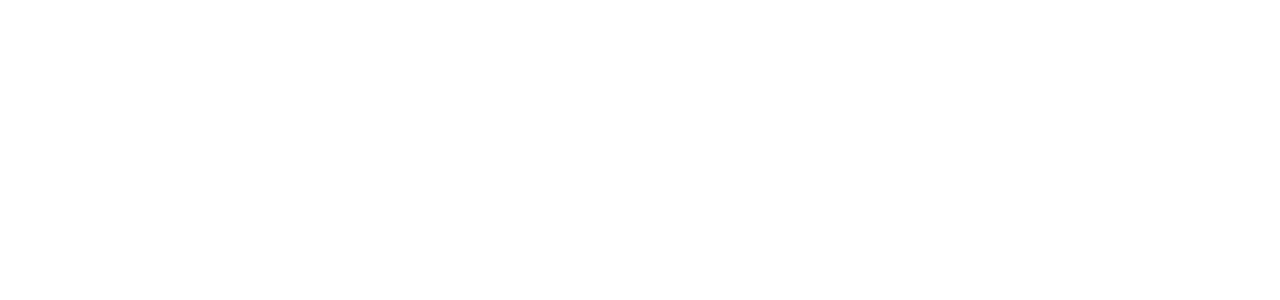
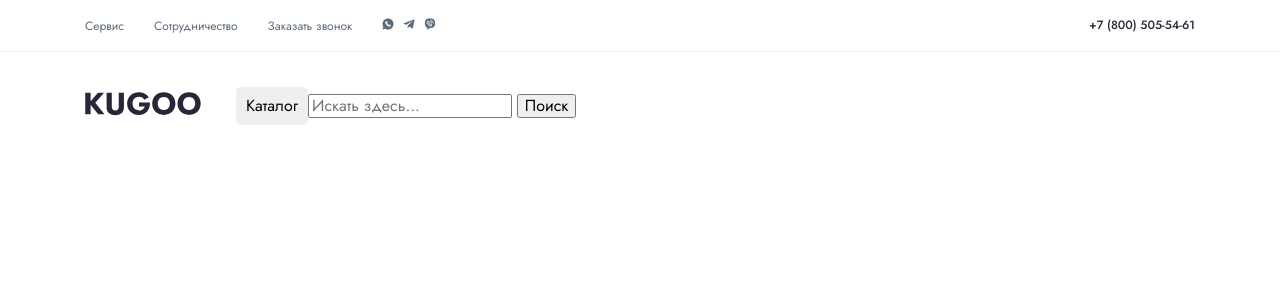
Before and after one commit to pavel-kosach/html-starter, a PHP site: page / in a window 1280 px wide. Before the commit the part shown is empty. Shown: the top 300 px of the page. Run offline with PHP 8.4, Linux system fonts and the light colour scheme.

Commit message:
add: navbar

```diff
--- a/css/style.css
+++ b/css/style.css
@@ -1,3 +1,82 @@
+@import url("normalize.css");
+@import url("https://fonts.googleapis.com/css2?family=Jost:wght@400;500;600&display=swap");
 * {
   box-sizing: border-box;
 }
+body {
+  font-family: "Jost", sans-serif;
+}
+a {
+  text-decoration: none;
+}
+input {
+  outline: none;
+}
+.btn {
+  border-radius: 5px;
+  border: none;
+  outline: none;
+  padding: 10px;
+}
+.container {
+  width: 1110px;
+  margin: auto;
+}
+.navbar-top-wrapper {
+  display: flex;
+  align-items: center;
+  width: 100%;
+  justify-content: space-between;
+}
+.top-menu-wrapper {
+  display: flex;
+  align-items: center;
+}
+.navbar-top-list,
+.nav-top-social,
+.navbar-bottom-wrapper {
+  list-style: none;
+  display: flex;
+  align-items: center;
+  padding: 0;
+}
+.navbar-top-list,
+.top-menu-wrapper {
+  gap: 30px;
+}
+.nav-top-social {
+  gap: 9px;
+}
+.navbar-top-link {
+  font-style: normal;
+  font-weight: 400;
+  font-size: 0.75rem;
+  line-height: 1.0625rem;
+  color: #5d6c7b;
+}
+.nav-phone {
+  font-style: normal;
+  font-weight: 500;
+  font-size: 0.75rem;
+  line-height: 1.0625rem;
+  color: #282739;
+  justify-content: flex-end;
+}
+.top-border {
+  width: 100%;
+  height: 1px;
+  margin: 0;
+  padding: 0;
+  background-color: #ecf3ff;
+  border: 0;
+}
+.navbar-bottom-wrapper {
+  display: flex;
+  align-items: center;
+  width: 100%;
+  padding-top: 1.875rem;
+  padding-bottom: 2.5rem;
+}
+.nav-btn {
+  margin-left: 2.1875rem;
+}
--- a/index.html
+++ b/index.html
@@ -5,10 +5,67 @@
     <meta http-equiv="X-UA-Compatible" content="IE=edge" />
     <meta name="viewport" content="width=device-width, initial-scale=1.0" />
     <title>Kargo</title>
-    <link rel="stylesheet" href="css/normalize.css" />
     <link rel="stylesheet" href="css/style.css" />
   </head>
   <body>
+    <nav class="navbar">
+      <div class="container">
+        <div class="navbar-top-wrapper">
+          <div class="top-menu-wrapper">
+            <ul class="navbar-top-list">
+              <li class="navbar-top-item">
+                <a href="#" class="navbar-top-link">Сервис</a>
+              </li>
+              <li class="navbar-top-item">
+                <a href="#" class="navbar-top-link">Сотрудничество</a>
+              </li>
+              <li class="navbar-top-item">
+                <a href="#" class="navbar-top-link">Заказать звонок</a>
+              </li>
+            </ul>
+            <ul class="nav-top-social">
+              <li class="nav-top-social-item">
+                <a href="#" class="nav-social-link">
+                  <svg class="icon" width="12px" height="12px">
+                    <use href="./img/sprite.svg#whatsapp"></use>
+                  </svg>
+                </a>
+              </li>
+              <li class="nav-top-social-item">
+                <a href="#" class="nav-social-link">
+                  <svg class="icon" width="12px" height="12px">
+                    <use href="./img/sprite.svg#telegram"></use>
+                  </svg>
+                </a>
+              </li>
+              <li class="nav-top-social-item">
+                <a href="#" class="nav-social-link">
+                  <svg class="icon" width="12px" height="12px">
+                    <use href="./img/sprite.svg#viber"></use>
+                  </svg>
+                </a>
+              </li>
+            </ul>
+          </div>
+          <a href="tel:+78005055461" class="nav-phone">+7 (800) 505-54-61</a>
+        </div>
+      </div>
+      <div class="top-border"></div>
+      <div class="container">
+        <div class="navbar-bottom-wrapper">
+          <div class="logo">
+            <svg class="icon" width="116px" height="43px">
+              <use href="./img/sprite.svg#logo"></use>
+            </svg>
+          </div>
+          <button class="btn nav-btn">Каталог</button>
+          <form action="№" method="get">
+            <input name="s" placeholder="Искать здесь..." type="search" />
+            <button class="search-btn" type="submit">Поиск</button>
+          </form>
+        </div>
+      </div>
+    </nav>
     <script src="js/main.js"></script>
   </body>
 </html>
```
Also changed, not shown: img/sprite.svg (added), 1 other file.
